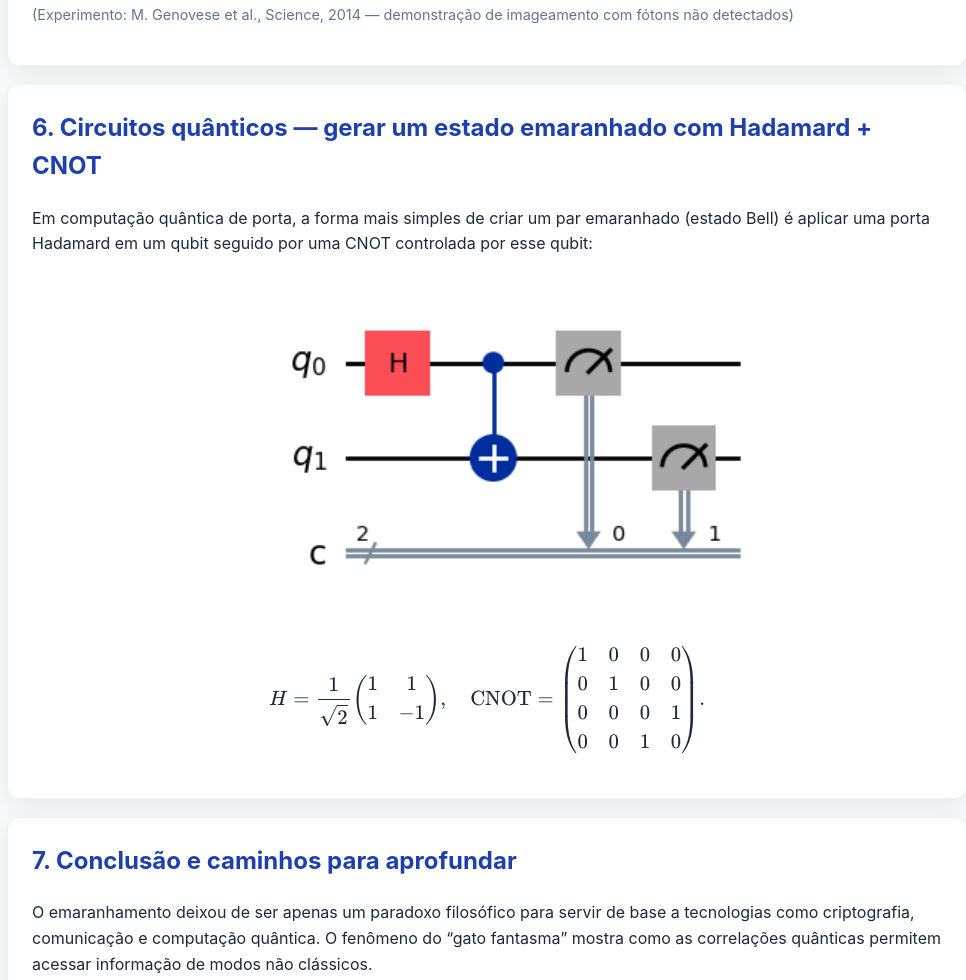
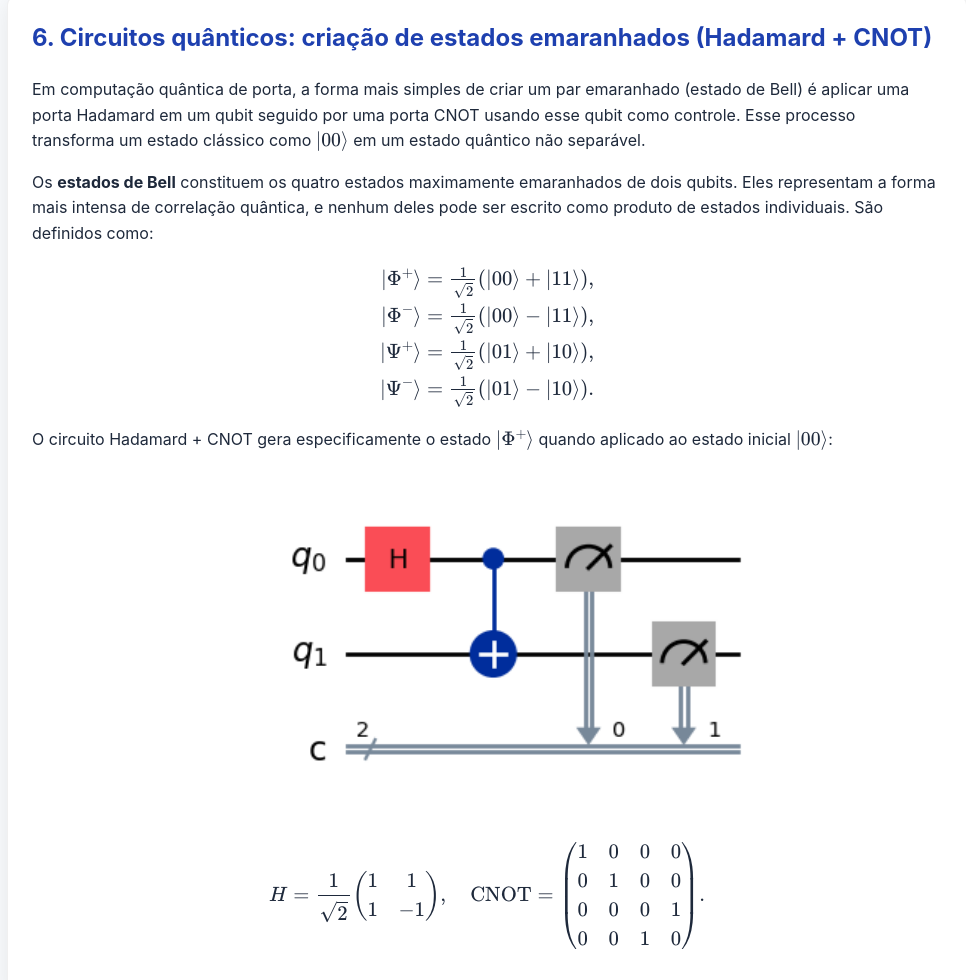
Before and after one commit to capelosini/QuantumEntanglementSite, a plain HTML site: page index.html in a window 1280 px wide. Shown: the part 4411-5391 px from the top of the page, without its empty margins (153-1119 px from the left). Drawn offline with nearby package versions, Linux system fonts and the light colour scheme.

Commit message:
index na raiz do projeto e adicionado testes de bell na seção de circuitos

```diff
--- a/pages/index.html
+++ b/index.html
@@ -5,7 +5,7 @@
     <meta charset="utf-8" />
     <meta name="viewport" content="width=device-width,initial-scale=1" />
     <title>Emaranhamento Quântico — EPR, Teorema de Bell e Aplicações</title>
-    <link rel="stylesheet" href="../css/style.css">
+    <link rel="stylesheet" href="./css/style.css">
     <script id="MathJax-script" async src="https://cdn.jsdelivr.net/npm/mathjax@3/es5/tex-mml-chtml.js"></script>
 </head>
 
@@ -60,7 +60,7 @@
                 "colapsa" a superposição. Dentro dessa estrutura, surge o fenômeno do emaranhamento quântico, onde
                 partículas podem estar correlacionadas de forma inseparável, uma característica que se manifesta
                 diretamente da matemática quântica da época, abrindo caminho para novas descobertas.</p>
-            <img src="../images/emaranhamento.png" alt="Representação de maranhamento quântico">
+            <img src="./images/emaranhamento.png" alt="Representação de maranhamento quântico">
         </section>
 
         <section class="card" id="epr">
@@ -75,7 +75,7 @@
             <p>Esse estado tem correlações perfeitas: se A mede \(S_z\) e obtém \(+\tfrac{\hbar}{2}\), B terá
                 automaticamente \(-\tfrac{\hbar}{2}\), mesmo que esteja distante — o que levou EPR a questionar a
                 completude da teoria.</p>
-            <img src="../images/paradoxo-EPR.png" alt="Paradoxo de EPR">
+            <img src="./images/paradoxo-EPR.png" alt="Paradoxo de EPR">
         </section>
 
         <section class="card" id="bell">
@@ -145,7 +145,7 @@
         </section>
 
         <section class="card" id="ghostcat">
-            <h2>5. O gato fantasma da física quântica — Quantum Imaging with Undetected Photons</h2>
+            <h2>5. O gato fantasma da física quântica</h2>
             <p>O chamado “gato fantasma” é uma referência curiosa à técnica de Quantum Imaging with Undetected
                 Photons, desenvolvida por Anton Zeilinger e colaboradores em 2014. A ideia é obter a imagem de
                 um objeto usando fótons que nunca o tocaram diretamente — um fenômeno possível graças ao emaranhamento
@@ -161,20 +161,57 @@
                 Schrödinger fotográfico”.</p>
             <div class="math">\[|\Psi\rangle = \int d\omega_s d\omega_i\, f(\omega_s,\omega_i) |1_{\omega_s}\rangle_s
                 |1_{\omega_i}\rangle_i,\]</div>
-            <img src="../images/experiemento-do-gato-fantasmagórico.png" alt="Experimento do gato fantasmagórico"
+            <img src="./images/experiemento-do-gato-fantasmagórico.png" alt="Experimento do gato fantasmagórico"
                 class="shrinked-img">
-            <p class="citation">(Experimento: M. Genovese et al., Science, 2014 — demonstração de imageamento
-                com fótons não detectados)</p>
         </section>
 
         <section class="card" id="circuits">
-            <h2>6. Circuitos quânticos — gerar um estado emaranhado com Hadamard + CNOT</h2>
-            <p>Em computação quântica de porta, a forma mais simples de criar um par emaranhado (estado Bell) é aplicar
-                uma porta Hadamard em um qubit seguido por uma CNOT controlada por esse qubit:</p>
-            <img src="../images/simulacao-circuito-quantico.png" alt="Simulação circutio quântico" class="shrinked-img">
-            <div class="math">\[H = \frac{1}{\sqrt{2}}\begin{pmatrix}1 & 1\\ 1 & -1\end{pmatrix},\quad \text{CNOT} =
-                \begin{pmatrix}1&0&0&0\\0&1&0&0\\0&0&0&1\\0&0&1&0\end{pmatrix}.\]</div>
+            <h2>6. Circuitos quânticos: criação de estados emaranhados (Hadamard + CNOT)</h2>
+            <p>Em computação quântica de porta, a forma mais simples de criar um par emaranhado (estado de Bell) é
+                aplicar
+                uma porta Hadamard em um qubit seguido por uma porta CNOT usando esse qubit como controle. Esse processo
+                transforma um estado clássico como \(|00\rangle\) em um estado quântico não separável.</p>
+
+            <p>Os <strong>estados de Bell</strong> constituem os quatro estados maximamente emaranhados de dois qubits.
+                Eles representam a forma mais intensa de correlação quântica, e nenhum deles pode ser escrito como
+                produto
+                de estados individuais. São definidos como:</p>
+
+            <div class="math">
+                \[
+                \begin{aligned}
+                |\Phi^{+}\rangle &= \tfrac{1}{\sqrt{2}}(|00\rangle + |11\rangle),\\
+                |\Phi^{-}\rangle &= \tfrac{1}{\sqrt{2}}(|00\rangle - |11\rangle),\\
+                |\Psi^{+}\rangle &= \tfrac{1}{\sqrt{2}}(|01\rangle + |10\rangle),\\
+                |\Psi^{-}\rangle &= \tfrac{1}{\sqrt{2}}(|01\rangle - |10\rangle).\\
+                \end{aligned}
+                \]
+            </div>
+
+            <p>O circuito Hadamard + CNOT gera especificamente o estado \(|\Phi^{+}\rangle\) quando aplicado ao estado
+                inicial \(|00\rangle\):</p>
+
+            <img src="./images/simulacao-circuito-quantico.png" alt="Simulação circutio quântico" class="shrinked-img">
+
+            <div class="math">
+                \[
+                H = \frac{1}{\sqrt{2}}
+                \begin{pmatrix}
+                1 & 1\\
+                1 & -1
+                \end{pmatrix},
+                \quad
+                \text{CNOT} =
+                \begin{pmatrix}
+                1&0&0&0\\
+                0&1&0&0\\
+                0&0&0&1\\
+                0&0&1&0
+                \end{pmatrix}.
+                \]
+            </div>
         </section>
+
 
         <section class="card" id="conclusion">
             <h2>7. Conclusão e caminhos para aprofundar</h2>
@@ -191,6 +228,7 @@
             <a href="https://www.nobelprize.org/uploads/2023/10/advanced-physicsprize2022-4.pdf"> “For experiments with
                 entangled photons, establishing the violation of Bell inequalities and pioneering quantum information
                 science” (pdf)</a><br>
+            <a href="https://www.bluequbit.io/blog/quantum-circuit">Introduction to quantum circuits</a>
         </section>
 
         <footer>
```
